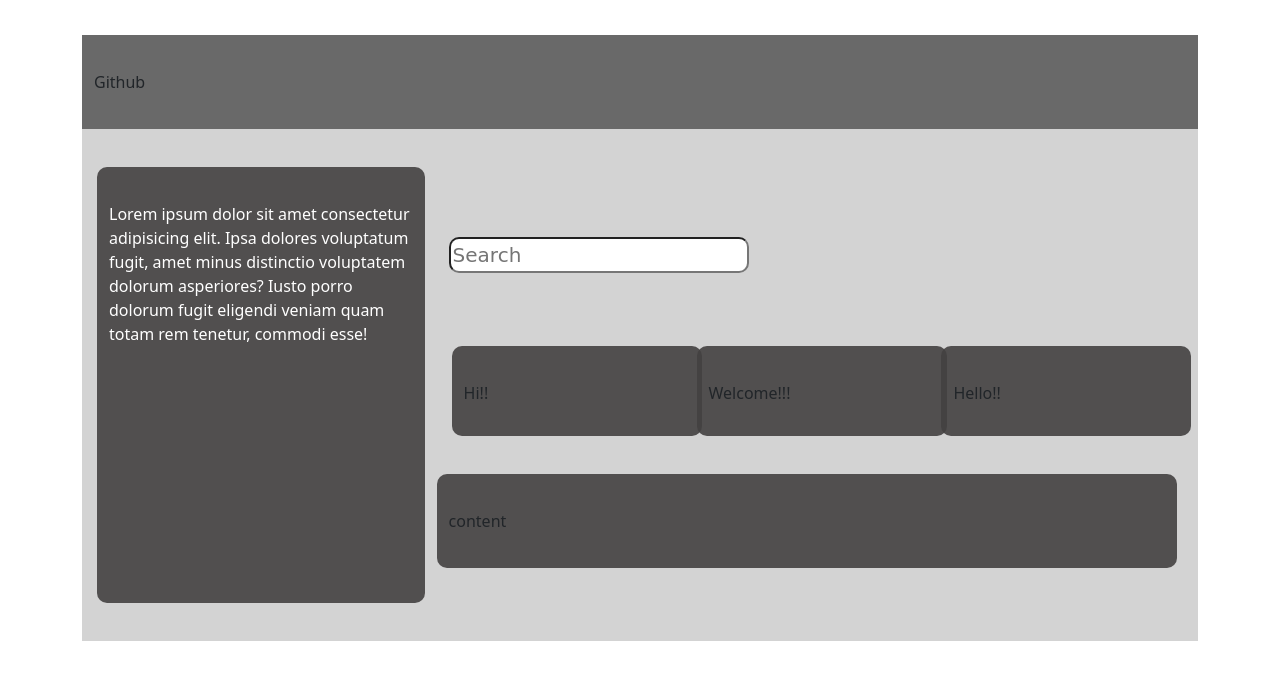
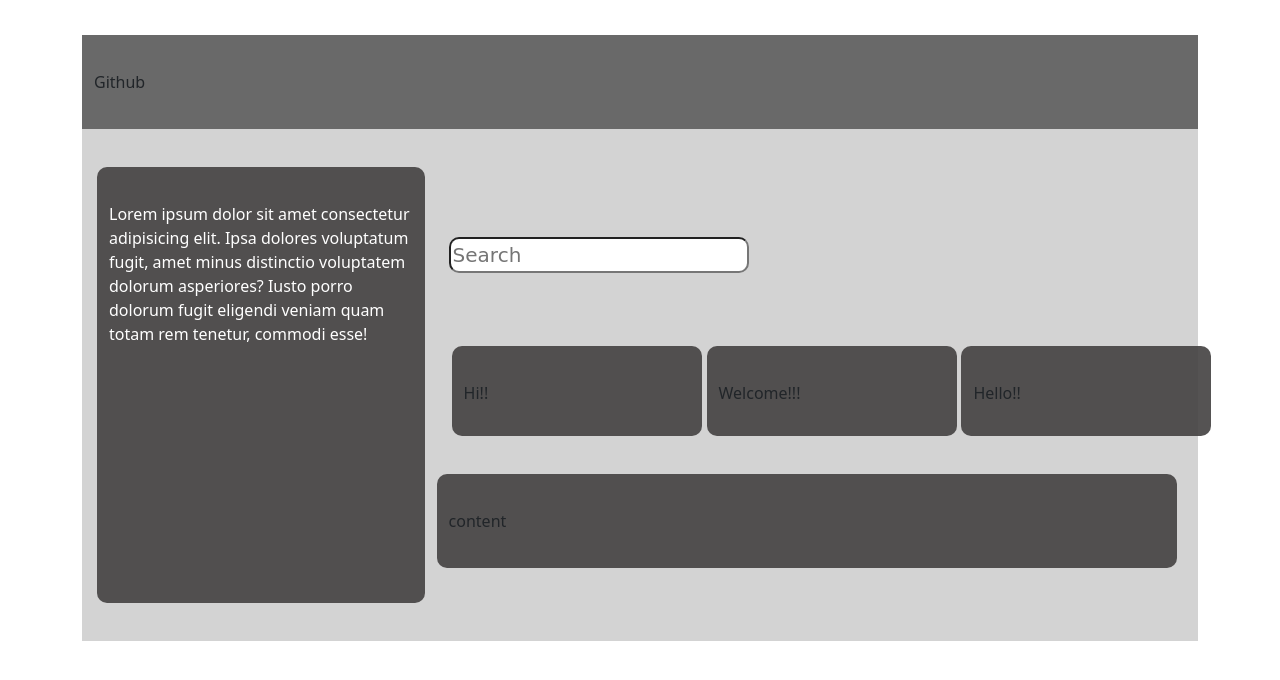
Before and after one commit to GokilaVani-Maibalan/HTML-Task-1, a plain HTML site: page index.html in a window 1280 px wide. Drawn offline with nearby package versions, Linux system fonts and the light colour scheme.

Commit message:
Update index.html

```diff
--- a/index.html
+++ b/index.html
@@ -77,7 +77,7 @@
             margin:3px;
             display:grid;
             grid-template-columns: 30% 30% 30%;
-            column-gap:30px;
+            column-gap:40px;
 
 
         }
```
